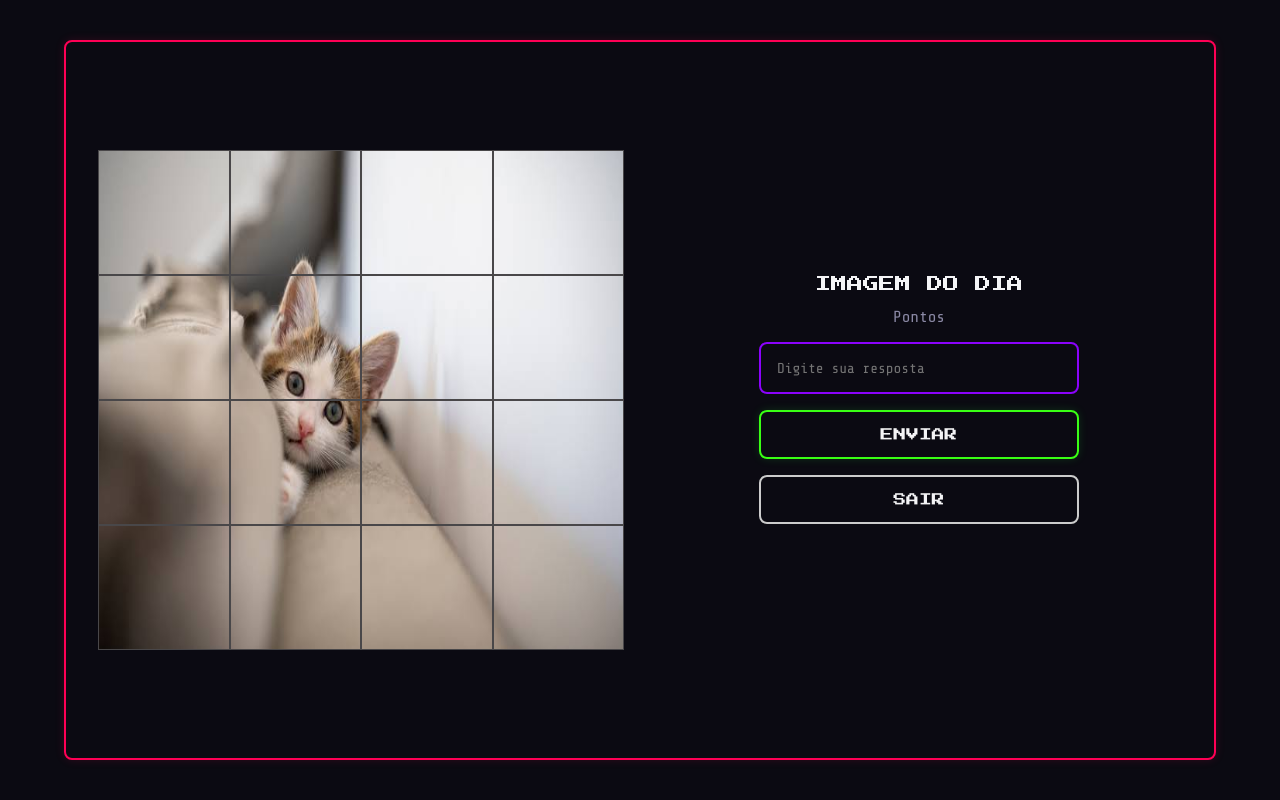
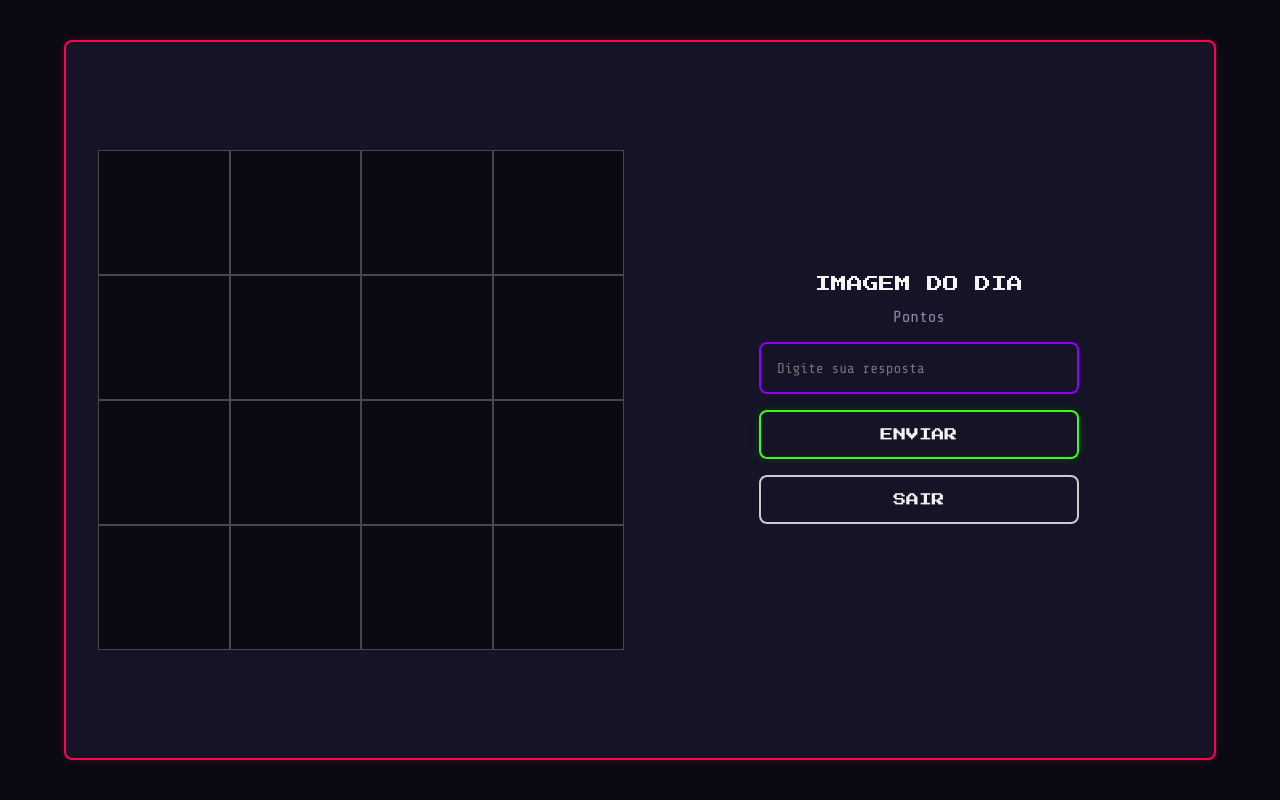
Before and after one commit to biazrei/Pixel-Guess, a React (Vite) app: page /ImagemDoDia in a window 1280 px wide. Built offline with nearby package versions, Linux system fonts and the light colour scheme.

Commit message:
color background

```diff
--- a/src/components/CardGrid/CardGrid.css
+++ b/src/components/CardGrid/CardGrid.css
@@ -15,4 +15,5 @@
   width: 100%;
   height: 100%;
   border: 1px solid var(--color-border);
+  background-color: var(--background);
 }
--- a/src/pages/Home/Home.css
+++ b/src/pages/Home/Home.css
@@ -11,6 +11,7 @@
     padding: 2rem;
     border-radius: 8px;
     margin: 0 auto;
+    background-color: var(--background-secondary)
 }
 
 .home__text{
--- a/src/pages/Imagem do dia/Imagem-do-dia.css
+++ b/src/pages/Imagem do dia/Imagem-do-dia.css
@@ -10,6 +10,7 @@
     padding: 2rem;
     border-radius: 8px;
     margin: 0 auto;
+    background-color: var(--background-secondary);
 }
 
 .imgdia__grid{
--- a/src/pages/Login/Login.css
+++ b/src/pages/Login/Login.css
@@ -11,6 +11,7 @@
     padding: 2rem;
     border-radius: 8px;
     margin: 0 auto;
+    background-color: var(--background-secondary)
 }
 
 .login__text{
--- a/src/pages/Multiplayer/Multiplayer.css
+++ b/src/pages/Multiplayer/Multiplayer.css
@@ -9,6 +9,7 @@
     padding: 2rem;
     border-radius: 8px;
     margin: 0 auto;
+    background-color: var(--background-secondary)
 }
 
 .multiplayer__header {
--- a/src/pages/Recuperar conta/Recuperar.css
+++ b/src/pages/Recuperar conta/Recuperar.css
@@ -11,6 +11,7 @@
     padding: 2rem;
     border-radius: 8px;
     margin: 0 auto;
+    background-color: var(--background-secondary)
 }
 
 .recuperar__text{
--- a/src/pages/Registro/Registro.css
+++ b/src/pages/Registro/Registro.css
@@ -11,6 +11,7 @@
     padding: 2rem;
     border-radius: 8px;
     margin: 0 auto;
+    background-color: var(--background-secondary)
 }
 
 .registro__text{
```
